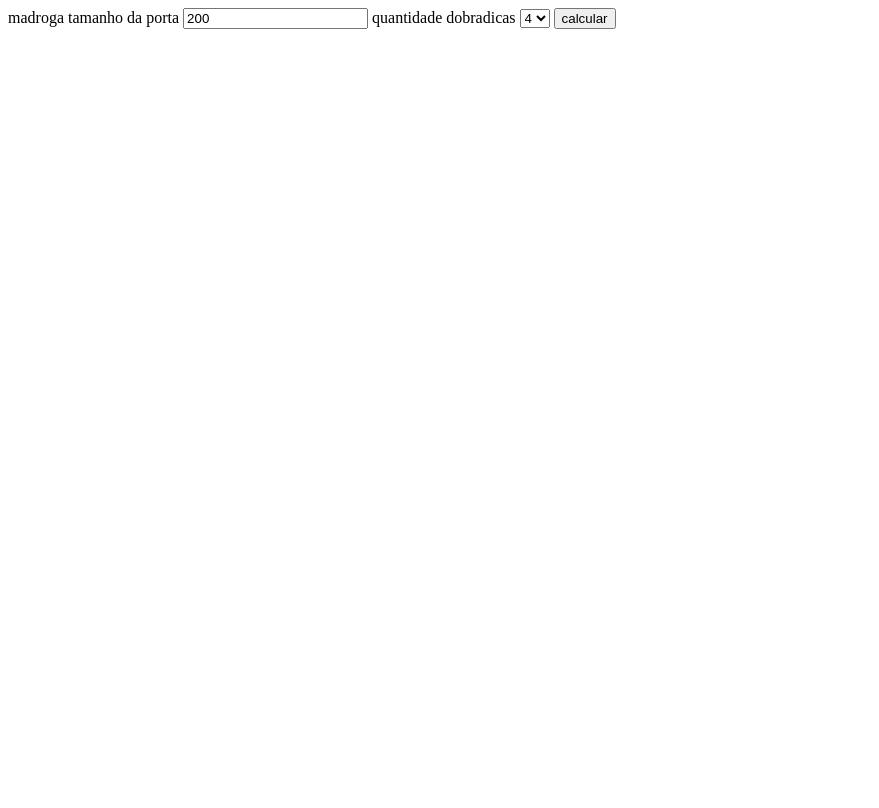
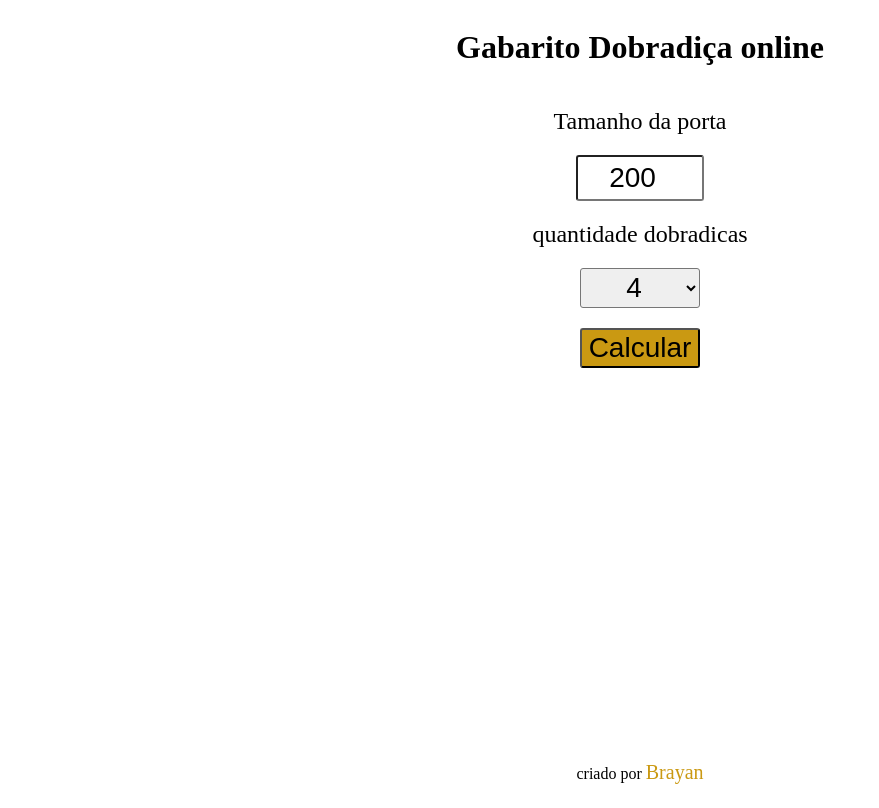
Before and after one commit to brayanlolv/calculadora-dobradica, a plain HTML site: page index.html in a window 1280 px wide. Shown: the whole page, without its empty margins (0-879 px from the left). Drawn offline with Linux system fonts and the light colour scheme.

Commit message:
estilizado

```diff
--- a/index.html
+++ b/index.html
@@ -5,15 +5,20 @@
     <script defer src="https://github.com/brayanlolv/madroga/script.js"></script>
     <script defer src="script.js"></script>
     <meta charset="UTF-8">
+    <link rel="icon" href="https://anfelleplanejados.com.br/wp-content/uploads/2024/02/369784598_279533925072016_8449394546210552296_n-150x150.jpg" sizes="32x32">
     <meta name="viewport" content="width=device-width, initial-scale=1.0">
     <link rel="stylesheet" href="style.css">
-    <title>Document</title>
+    <title>Gabarito Dobradica</title>
 </head>
 
 <body>
-    madroga
 
-    <label for="">tamanho da porta</label>
+    <div id="content">
+
+      <!-- <h1> madroga</h1> -->
+      <h1> Gabarito Dobradiça online</h1>
+
+    <label for="">Tamanho da porta</label>
     <input type="number" min="100" id="sizeinput" value="200" placeholder="cm">
 
     <label for="">quantidade dobradicas</label>
@@ -24,21 +29,26 @@
         <option value="6">6</option>
     </select>
 
-    <button> calcular</button>
-
+    <button> Calcular</button>
+  </div>
     <div id="myModal" class="modal">
 
         <!-- Modal content -->
         <div class="modal-content">
           <span class="close">&times;</span>
-          <p>o resultado é</p>
+          <!-- <p>o resultado é</p> -->
           <div id="resultado"></div>
         </div>
 
       </div>
 
-    <label for=""></label>
 
+    <div class="copy-right-sec">
+      criado por <a href="https://github.com/brayanlolv">Brayan</a>
+
+        <!-- algum link -->
+
+    </div>
 
 </body>
 
--- a/script.js
+++ b/script.js
@@ -9,7 +9,7 @@ button.addEventListener("click",()=>{
     console.log("calculando...")
     let s = []
 
-    resultado.innerHTML = `<p>distancia entre dobradicas ${result.distancia_entre_dobradicas} </p> <br> <p> distancia da ponta =<br> ${result.medidas_da_ponta.join("<br>")} </p> `
+    resultado.innerHTML = `<div id="conteudo_modal"><p>distancia entre dobradicas ${result.distancia_entre_dobradicas}cm </p><p> distancia da ponta =<br> ${result.medidas_da_ponta.join("cm<br>")}cm</p> </div>`
 
 })
 
@@ -21,15 +21,16 @@ function calculate(){
   console.log([doorSize,qtdDobradicas])
 
   const distancia_entre_dobradicas = (doorSize - 20) / (qtdDobradicas - 1)
-  const medidas_da_ponta = [10]
+  const medidas_da_ponta = [10.00]
   const repeticoes =  qtdDobradicas%2 == 0 ? qtdDobradicas / 2 - 1: Math.floor(qtdDobradicas/2)
   console.log(repeticoes)
   for(i = 0;i < repeticoes ; i++){
-    medidas_da_ponta[i+1] = medidas_da_ponta[i] +  distancia_entre_dobradicas
+    medidas_da_ponta[i+1] = (medidas_da_ponta[i] +  distancia_entre_dobradicas).toFixed(2)
   }
 
+  medidas_da_ponta[0] = (10.00).toFixed(2)
   return{
-        distancia_entre_dobradicas:distancia_entre_dobradicas,
+        distancia_entre_dobradicas:distancia_entre_dobradicas.toFixed(2),
         medidas_da_ponta: medidas_da_ponta
   }
 
--- a/style.css
+++ b/style.css
@@ -1,3 +1,65 @@
+ button, select,input{
+  border-radius: 3px;
+  height: 40px;
+  width: 120px;
+  text-align: center;
+  font-size: 28px;
+}
+/* id="conteudo_modal"> */
+
+#resultado{
+  text-align: center;
+  display: flex;
+  flex-direction: column;
+  justify-content: flex-end;
+}
+
+#conteudo_modal{
+  height: 300px;
+}
+
+p{
+  font-size: 28px;
+}
+
+button{background-color:rgb(202, 153, 18)}
+
+label{
+  font-size:24px ;
+}
+
+label, input, select, button{
+  margin-top: 20px;
+}
+
+#content{
+  text-align: center;
+  display: flex;
+  flex-direction: column;
+  justify-content: space-around;
+  align-items: center;
+
+}
+
+body{
+  display: flex;
+  flex-direction: column;
+  justify-content: space-between;
+  height:99vh
+}
+
+.copy-right-sec a {
+text-decoration: none;
+font-size: 20px;
+color: rgb(202, 153, 18);
+}
+
+.copy-right-sec{
+  font-size: 16px;
+    text-align: center;
+    margin-bottom: 16px;
+}
+
 .modal {
     display: none; /* Hidden by default */
     position: fixed; /* Stay in place */
```
